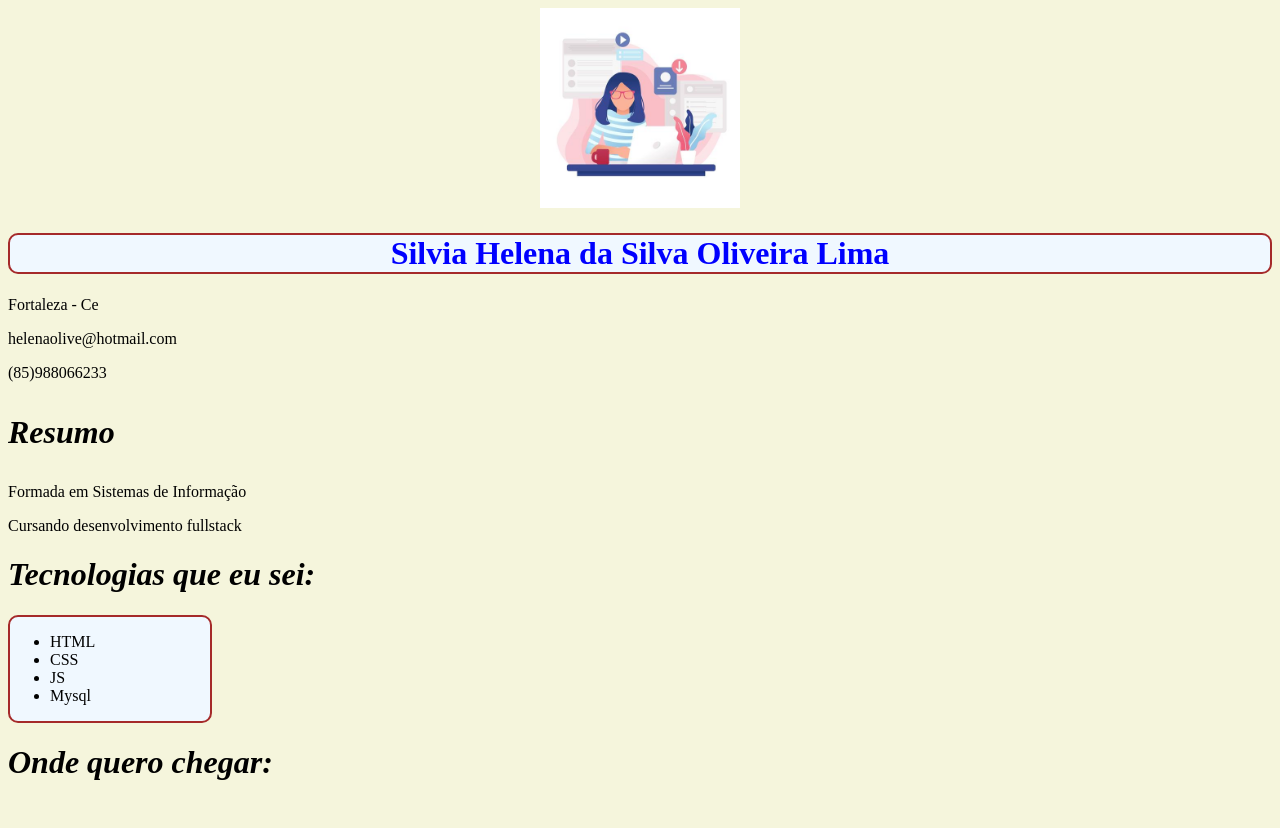
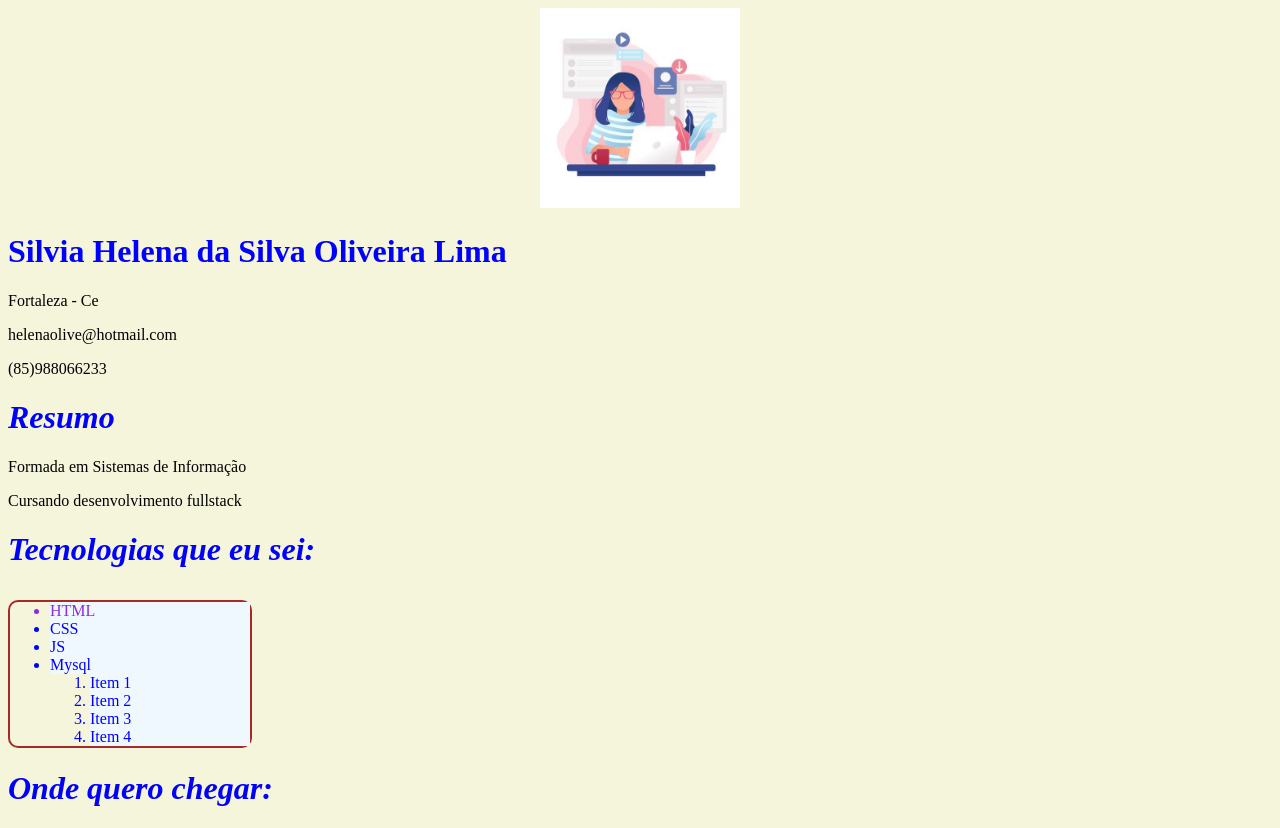
Before and after one commit to silvia-helenaolive/aula1, a plain HTML site: page index.html in a window 1280 px wide. Before the commit the page ends 803 px from the top, so only its background shows below. Drawn offline with Linux system fonts and the light colour scheme.

Commit message:
aula de terça

```diff
--- a/index.html
+++ b/index.html
@@ -4,45 +4,41 @@
     <meta charset="UTF-8">
     <meta name="viewport" content="width=device-width, initial-scale=1.0">
     <title>aula 1</title>
+    <link rel="stylesheet" href="style.css">
 </head>
-<body style="background-color:beige;">
+<body>
 
-    <div style="text-align: center;">
+
     <img src="foto.jpg" alt="" height="200">
-    <p style="text-align: center;"></p>
 
-</div>
 
-    <h1 style="
-    color: blue;
-    background-color: aliceblue;
-    border: 2px solid brown;
-    border-radius: 10px;
-    text-align: center;">Silvia Helena da Silva Oliveira Lima</h1></p>
+    <h1 style="">Silvia Helena da Silva Oliveira Lima</h1></p>
     <p>Fortaleza - Ce</p>
     <p>helenaolive@hotmail.com</p>
     <p>(85)988066233</p>
 
 
 
-    <h1><p><i><strong>Resumo</strong></i></p></h1>
+    <h1><i><strong>Resumo</strong></i></h1>
 <p>Formada em Sistemas de Informação</p>
 <p>Cursando desenvolvimento fullstack</p>
 
-<p><h1><i>Tecnologias que eu sei:</i></h1>
-    <div style="
-    background-color: aliceblue;
-    width: 200px;
-    border: 2px solid brown;
-    border-radius: 10px;">
+<p><h1><i>Tecnologias que eu sei:</i></p></h1>
+
 <ul>
 <li>HTML</li>
-<li>CSS</li>
-<li>JS</li>
-<li>Mysql</li>
+<li> CSS</li>
+<li id="item-javascript">JS</li>
+<li> Mysql</li>
+<ol>
+    <li>Item 1</li>
+    <li>Item 2</li>
+    <li>Item 3</li>
+    <li>Item 4</li>
+</ol>
             </ul>
             </div>
-</p>
+
 <p><h1><i>Onde quero chegar:</i></h1></p>
 </body>
 </html>
--- /dev/null
+++ b/style.css
@@ -0,0 +1,51 @@
+body {
+    background-color:beige;
+    text-align: center;
+}
+
+div {
+    text-align: center;
+    transition: 0.5s;
+}
+
+div:hover{
+    width: 250px;
+}
+
+p{
+    text-align: left;
+}
+
+h1 {
+    color: blue;
+    border-radius: 10px;
+    text-align: left;
+}
+
+ul > li:first-child {
+    color: blueviolet;
+
+}
+
+li{
+    color: blue;
+    background-color: aliceblue;
+    text-align: left;
+    transition: 0.5s;
+}
+
+ul {
+    border: 2px solid brown;
+    border-radius: 10px;
+    width: 200px;
+    transition: 1s;
+}
+
+ul:hover{
+    width: 300px;
+    transition: 1s;
+}
+
+li:hover{
+    color: ivory;
+}
```
